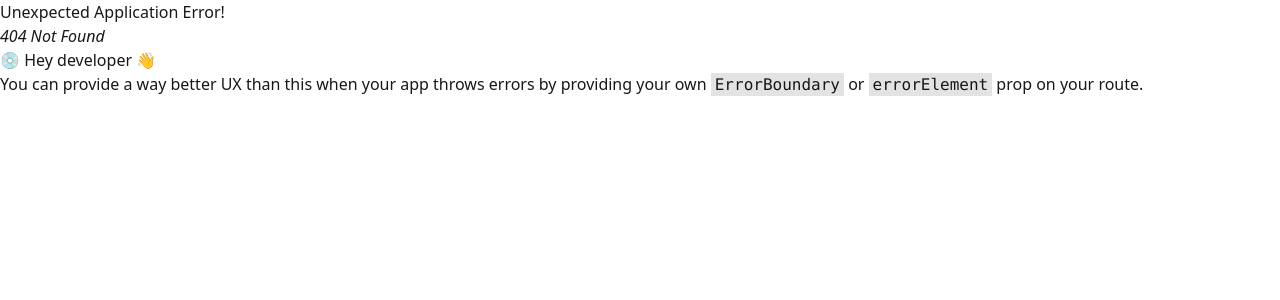
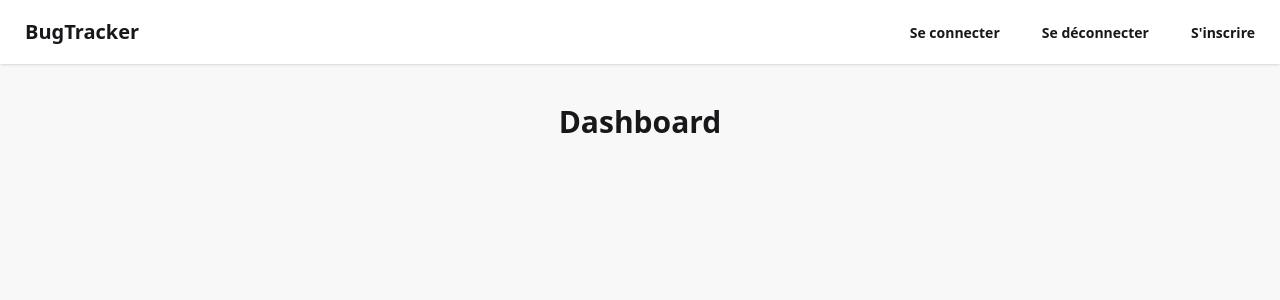
Before and after one commit to 37anton/BugTracker, a React (Vite) app in the folder front/: page /dashboard in a window 1280 px wide. Before the commit this address had no page. Shown: the top 300 px of the page. Built offline with nearby package versions, Linux system fonts and the light colour scheme.

Commit message:
initialisation Dashboard page

```diff
--- /dev/null
+++ b/front/src/components/pages/Dashboard.tsx
@@ -0,0 +1,15 @@
+import React from 'react';
+import Navbar from '../../components/Navbar';
+
+export const Dashboard: React.FC = () => {
+  return (
+    <div className="min-h-screen bg-base-200">
+      <Navbar />
+      <main className="max-w-7xl mx-auto px-4 py-10">
+        <h1 className="text-3xl font-bold mb-6 text-center">Dashboard</h1>
+      </main>
+    </div>
+  );
+};
+
+export default Dashboard;
--- a/front/src/main.tsx
+++ b/front/src/main.tsx
@@ -5,12 +5,14 @@ import { createBrowserRouter, RouterProvider } from 'react-router-dom'
 import Home from './components/pages/Home'
 import Login from './components/pages/Login'
 import Register from './components/pages/Register'
+import Dashboard from './components/pages/Dashboard'
 import { ToastProvider } from './components/toast/ToastProvider'
 
 const router = createBrowserRouter([
   { path: '/', element: <Home /> },
   { path: '/login', element: <Login /> },
   { path: '/register', element: <Register /> },
+  { path: '/dashboard', element: <Dashboard /> },
 ])
 
 createRoot(document.getElementById('root')!).render(
```
